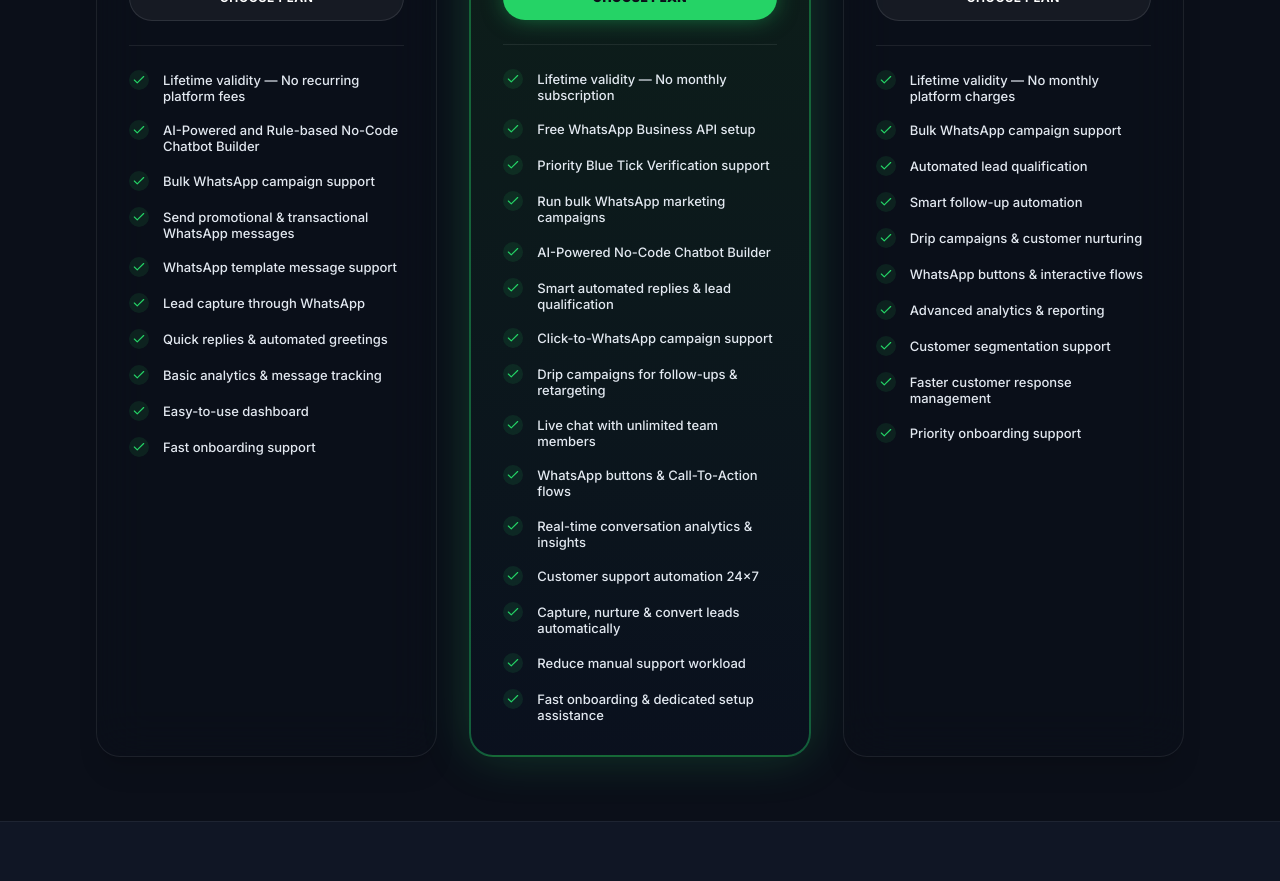
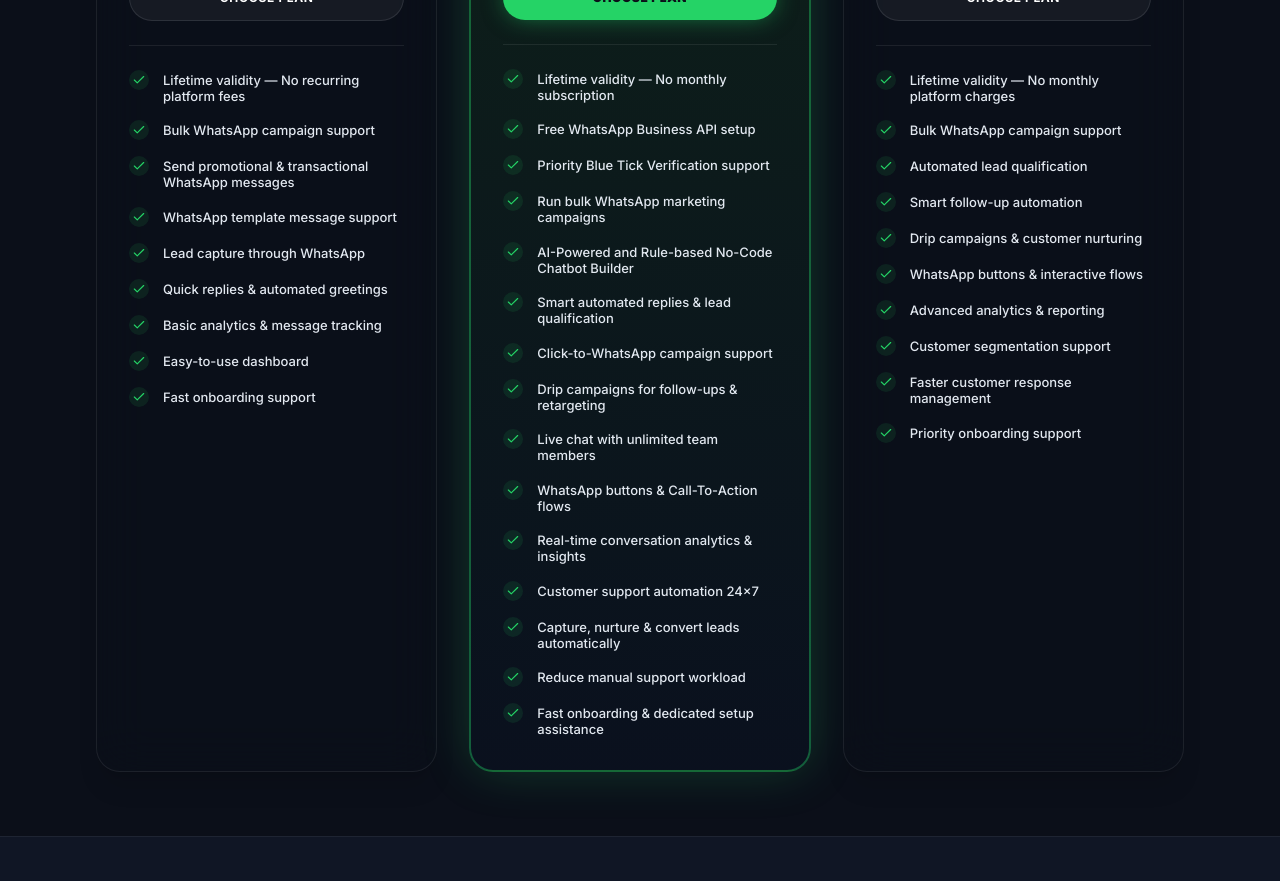
Before and after one commit to TalkNova/website, a Next.js app: page /pricing in a window 1280 px wide. Shown: the part 900-1781 px from the top of the page. Built offline with nearby package versions, Linux system fonts and the light colour scheme; no server answers.

Commit message:
Update chatbot builder features for Starter and Hypergrowth plans

```diff
--- a/src/components/pricing/PricingSection.tsx
+++ b/src/components/pricing/PricingSection.tsx
@@ -21,7 +21,6 @@
 
 const starterFeatures = [
   'Lifetime validity — No recurring platform fees',
-  'AI-Powered and Rule-based No-Code Chatbot Builder',
   'Bulk WhatsApp campaign support',
   'Send promotional & transactional WhatsApp messages',
   'WhatsApp template message support',
@@ -50,7 +49,7 @@
   'Free WhatsApp Business API setup',
   'Priority Blue Tick Verification support',
   'Run bulk WhatsApp marketing campaigns',
-  'AI-Powered No-Code Chatbot Builder',
+  'AI-Powered and Rule-based No-Code Chatbot Builder',
   'Smart automated replies & lead qualification',
   'Click-to-WhatsApp campaign support',
   'Drip campaigns for follow-ups & retargeting',
```
